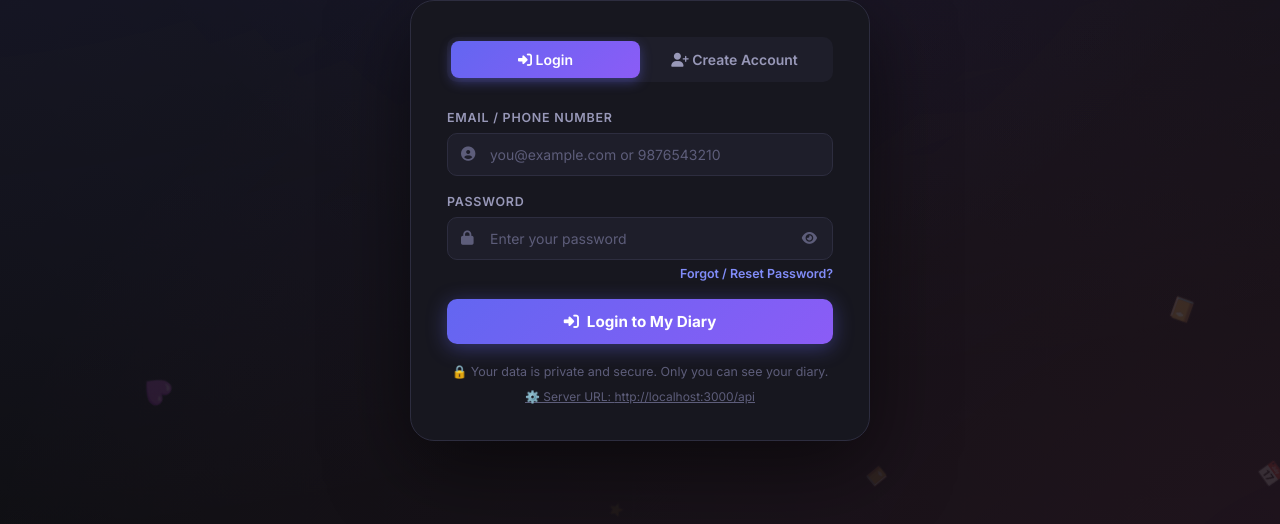
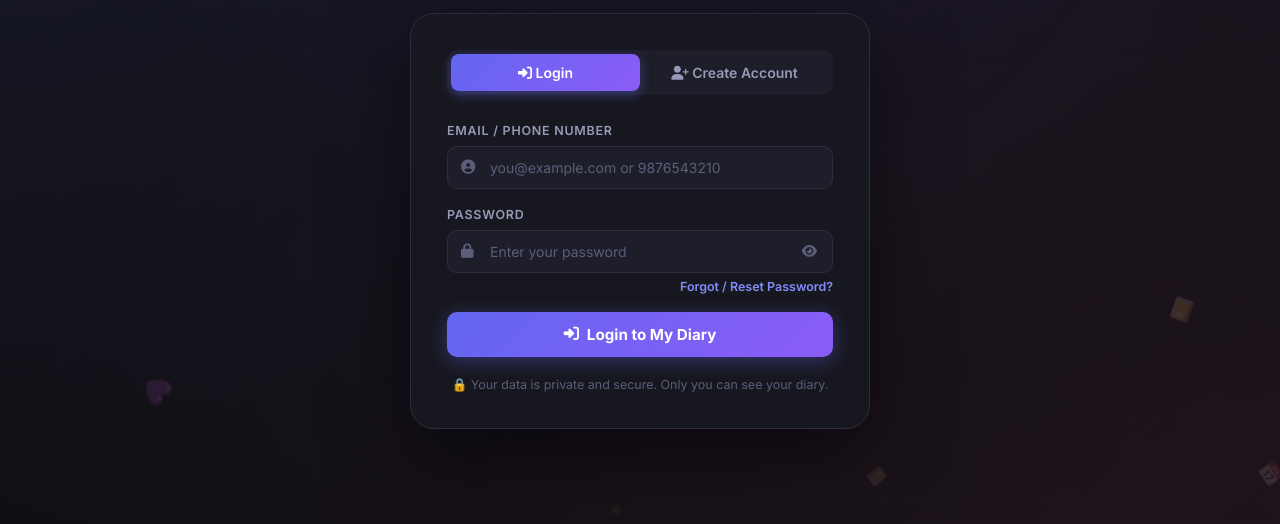
Before and after one commit to saurabhkumar95487063-cmyk/My-Diary, a website: page frontend/index.html in a window 1280 px wide. Shown: the part 276-800 px from the top of the page. Drawn offline with nearby package versions, Linux system fonts and the light colour scheme.

Commit message:
Remove Server URL footer display link for clean user UI

```diff
--- a/frontend/index.html
+++ b/frontend/index.html
@@ -494,11 +494,6 @@
 
       <div class="auth-footer">
         🔒 Your data is private and secure. Only you can see your diary.
-        <div style="margin-top: 10px;">
-          <a href="#" onclick="configureApiServer(); return false;" style="color: var(--text-muted); font-size: 0.75rem; text-decoration: underline;">
-            ⚙️ Server URL: <span id="currentApiDisplay"></span>
-          </a>
-        </div>
       </div>
   </div>
 
```
